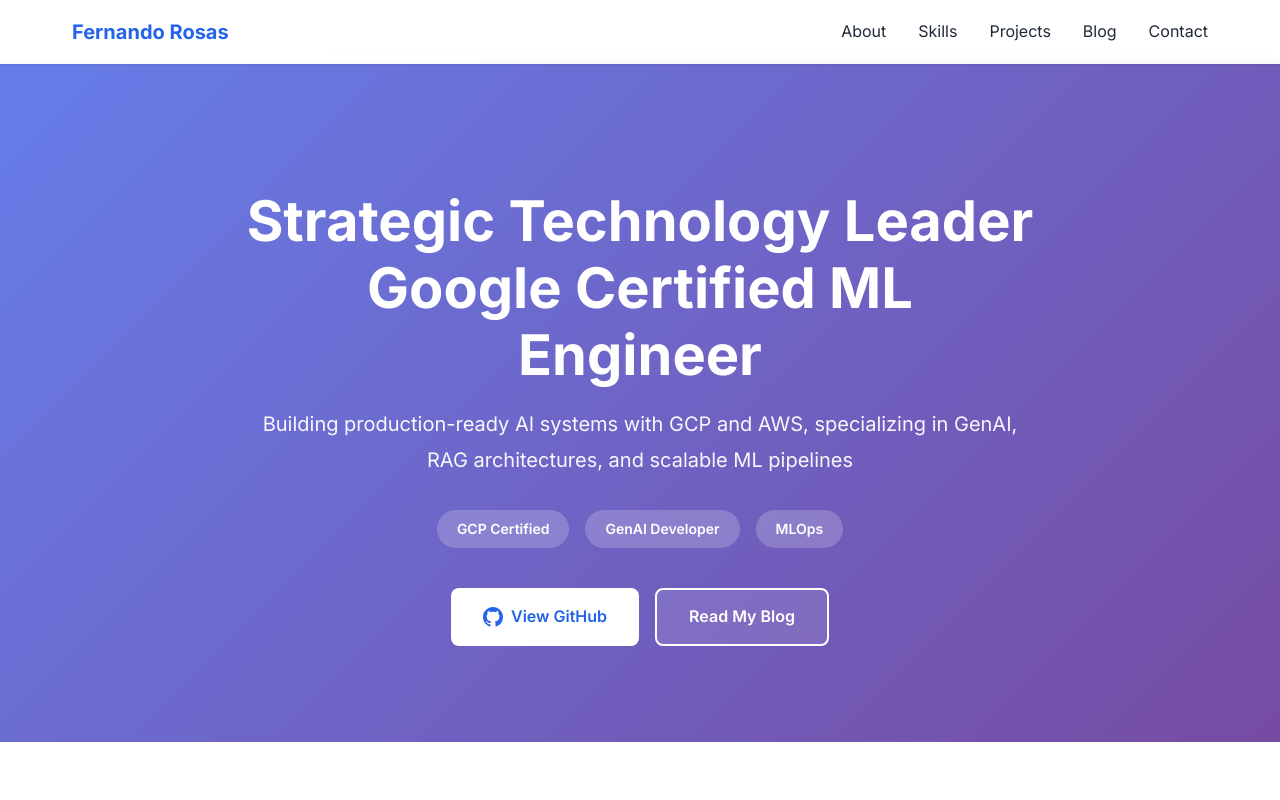
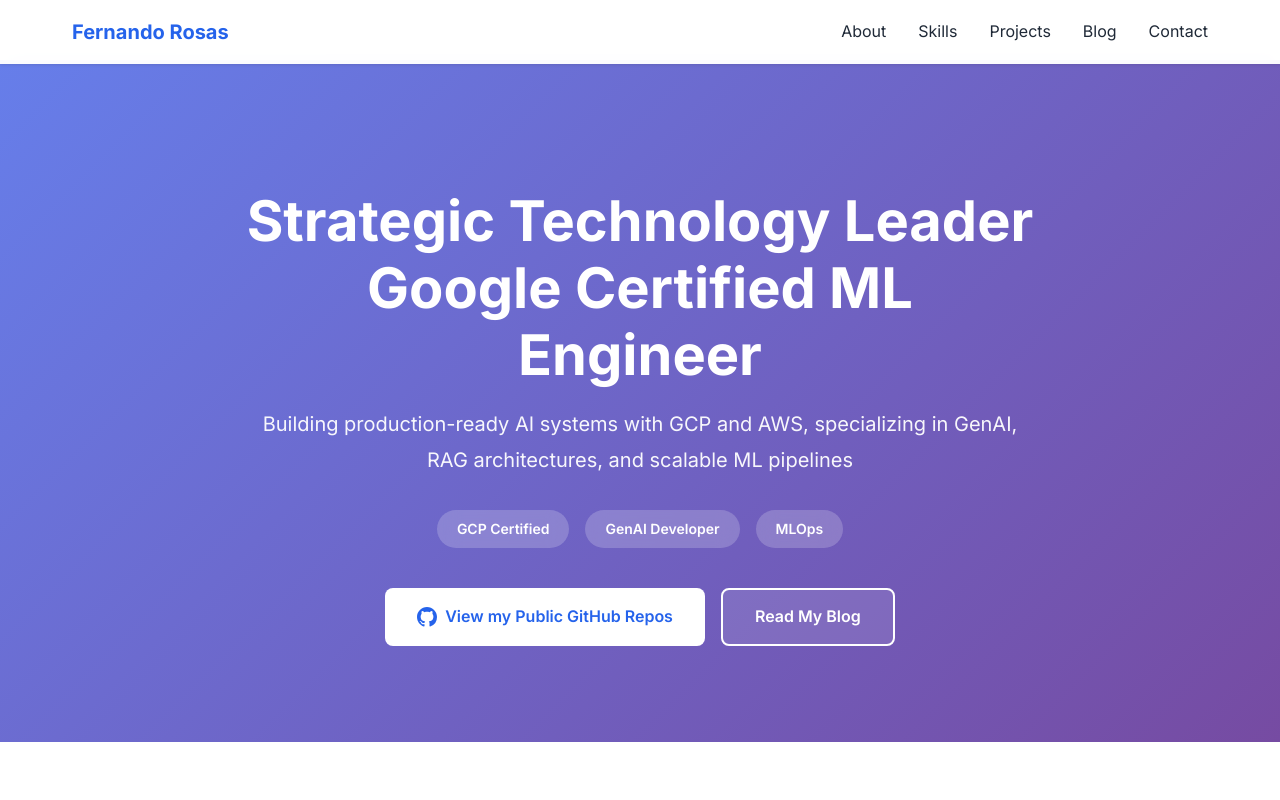
Before and after one commit to ferrosas2/helloworld, a plain HTML site: page index.html in a window 1280 px wide. Shown: the top 800 px of the page. Drawn offline with Linux system fonts and the light colour scheme.

```diff
--- a/index.html
+++ b/index.html
@@ -41,7 +41,7 @@
                         <svg width="20" height="20" fill="currentColor" viewBox="0 0 16 16">
                             <path d="M8 0C3.58 0 0 3.58 0 8c0 3.54 2.29 6.53 5.47 7.59.4.07.55-.17.55-.38 0-.19-.01-.82-.01-1.49-2.01.37-2.53-.49-2.69-.94-.09-.23-.48-.94-.82-1.13-.28-.15-.68-.52-.01-.53.63-.01 1.08.58 1.23.82.72 1.21 1.87.87 2.33.66.07-.52.28-.87.51-1.07-1.78-.2-3.64-.89-3.64-3.95 0-.87.31-1.59.82-2.15-.08-.2-.36-1.02.08-2.12 0 0 .67-.21 2.2.82.64-.18 1.32-.27 2-.27.68 0 1.36.09 2 .27 1.53-1.04 2.2-.82 2.2-.82.44 1.1.16 1.92.08 2.12.51.56.82 1.27.82 2.15 0 3.07-1.87 3.75-3.65 3.95.29.25.54.73.54 1.48 0 1.07-.01 1.93-.01 2.2 0 .21.15.46.55.38A8.012 8.012 0 0 0 16 8c0-4.42-3.58-8-8-8z"/>
                         </svg>
-                        View GitHub
+                        View my Public GitHub Repos
                     </a>
                     <a href="https://rosasfernando2.blogspot.com/" class="btn btn-secondary" target="_blank">Read My Blog</a>
                 </div>
```
Also changed, not shown: 1 other file.
